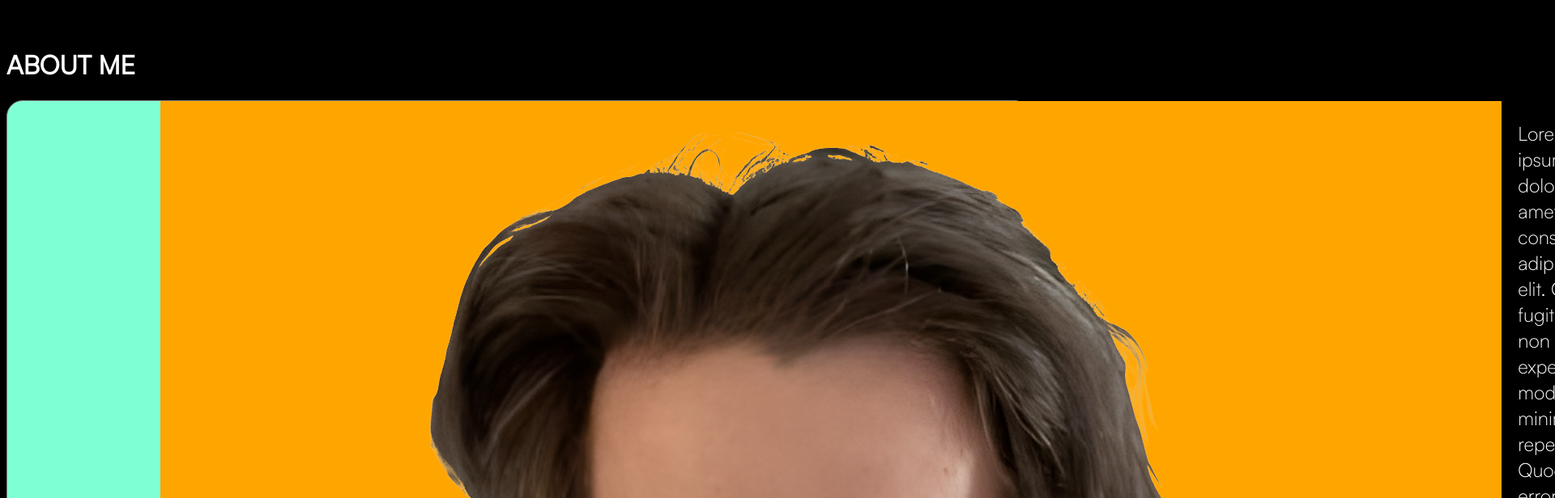
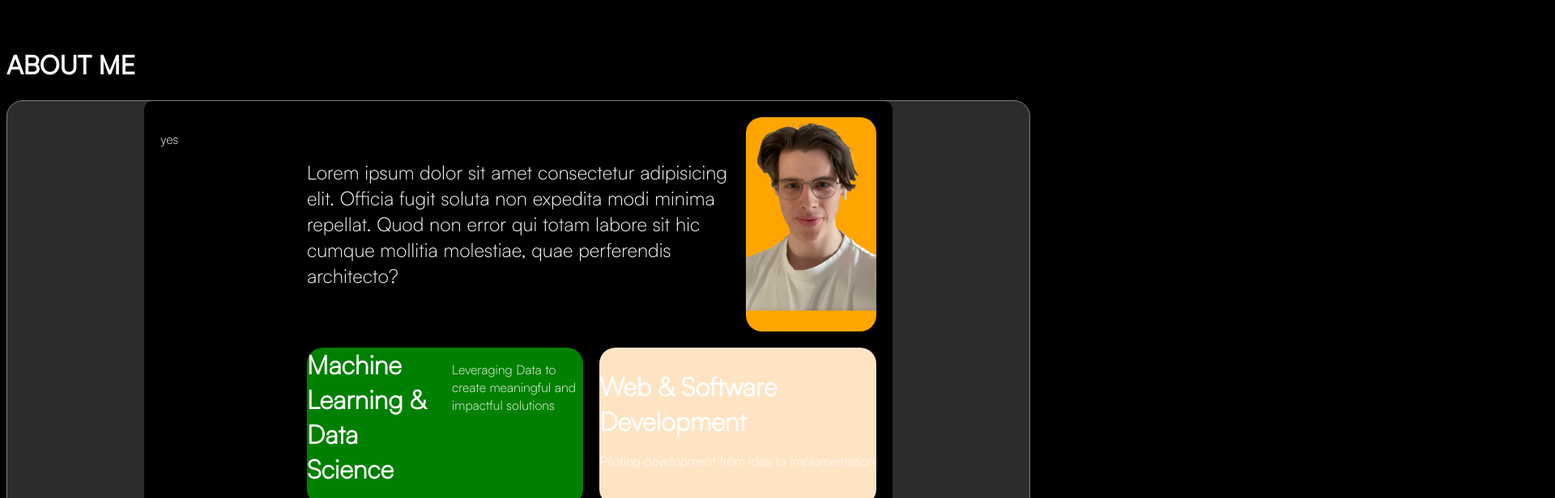
Before and after one commit to BenW2k/Portfolio, a Next.js app in the folder frontend/: page / in a window 1280 px wide. Shown: the part 740-1356 px from the top of the page at 81% size, 1920 px wide, since content can reach past the window. Built offline with nearby package versions, Linux system fonts and the light colour scheme.

Commit message:
+styling changes

```diff
--- a/frontend/app/styles/components/about.module.css
+++ b/frontend/app/styles/components/about.module.css
@@ -1,7 +1,7 @@
 .container {
   width: auto;
   height: 120vh;
-  background-color: aquamarine;
+  background-color: rgb(44, 44, 44);
   border-radius: 20px;
   border: 1px solid grey;
 }
@@ -10,45 +10,70 @@
   display: grid;
   width: 70%;
   height: 50%;
+  padding: 20px;
   background-color: black;
   margin: 0 auto;
   grid-template-columns: repeat(5, 1fr);
   grid-template-rows: repeat(2, 1fr);
   gap: 20px;
+  border-radius: 10px;
 }
 
 .intro {
   display: flex;
   grid-row: 1/2;
   grid-column: 2/5;
-  border-radius: 10px;
+  border-radius: 20px;
 }
 .intro p {
-  display: flex;
   font-size: 24px;
   place-self: center;
 }
 
 .dev {
   display: flex;
+  flex-direction: column;
   justify-content: center;
   grid-row: 2/3;
   grid-column: 4/6;
   background-color: bisque;
-  border-radius: 10px;
+  border-radius: 20px;
 }
 .dev h3 {
   font-size: 32px;
+  margin: 0;
 }
 
 .ml-and-ds {
+  display: flex;
   grid-row: 2/3;
-  grid-column: 3/4;
+  grid-column: 2/4;
+  margin: 0 auto;
+  border-radius: 20px;
   background-color: green;
+}
+.ml-and-ds h3 {
+  font-size: 32px;
+  margin: 0 auto;
+  display: flex;
+  max-height: 50%;
+}
+.ml-and-ds p {
+  max-height: 50%;
 }
 
 .face {
-  grid-row: 1/3;
-  grid-column: 1/2;
+  display: flex;
+  height: 265px;
+  width: auto;
+  overflow: hidden;
+  grid-row: 1/2;
+  grid-column: 5/6;
   background-color: orange;
+  border-radius: 20px;
+  justify-content: center;
+}
+.face .face-img {
+  height: 30vh;
+  width: auto;
 }/*# sourceMappingURL=about.module.css.map */
--- a/frontend/app/styles/components/about.module.scss
+++ b/frontend/app/styles/components/about.module.scss
@@ -1,7 +1,7 @@
 .container {
   width: auto;
   height: 120vh;
-  background-color: aquamarine;
+  background-color: rgb(44, 44, 44);
   border-radius: 20px;
   border: 1px solid grey;
 }
@@ -10,20 +10,21 @@
   display: grid;
   width: 70%;
   height: 50%;
+  padding: 20px;
   background-color: black;
   margin: 0 auto;
   grid-template-columns: repeat(5, 1fr);
   grid-template-rows: repeat(2, 1fr);
   gap: 20px;
+  border-radius: 10px;
 }
 
 .intro {
   display: flex;
   grid-row: 1 / 2;
   grid-column: 2 / 5;
-  border-radius: 10px;
+  border-radius: 20px;
   p {
-    display: flex;
     font-size: 24px;
     place-self: center;
   }
@@ -31,24 +32,48 @@
 
 .dev {
   display: flex;
+  flex-direction: column;
   justify-content: center;
   grid-row: 2 / 3;
   grid-column: 4 / 6;
   background-color: bisque;
-  border-radius: 10px;
+  border-radius: 20px;
   h3 {
     font-size: 32px;
+    margin: 0;
   }
 }
 
 .ml-and-ds {
+  display: flex;
   grid-row: 2 / 3;
-  grid-column: 3 / 4;
+  grid-column: 2 / 4;
+  margin: 0 auto;
+  border-radius: 20px;
   background-color: green;
+  h3 {
+    font-size: 32px;
+    margin: 0 auto;
+    display: flex;
+    max-height: 50%;
+  }
+  p {
+    max-height: 50%;
+  }
 }
 
 .face {
-  grid-row: 1 / 3;
-  grid-column: 1 / 2;
+  display: flex;
+  height: 265px;
+  width: auto;
+  overflow: hidden;
+  grid-row: 1 / 2;
+  grid-column: 5 / 6;
   background-color: orange;
+  border-radius: 20px;
+  justify-content: center;
+  .face-img {
+    height: 30vh;
+    width: auto;
+  }
 }
```
